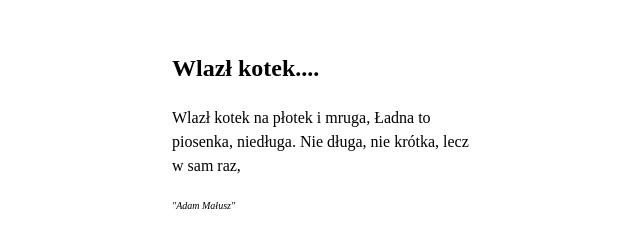
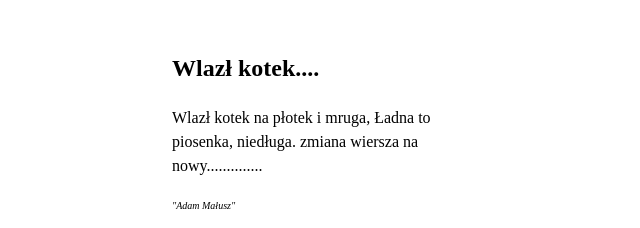
Before and after one commit to damianfaron/git-learning-2-, a website: page index.html in a window 1280 px wide. Shown: the part 239-467 px from the top of the page, without its empty margins (318-958 px from the left). Drawn offline with Linux system fonts and the light colour scheme.

Commit message:
zmiana wiersza

```diff
--- a/index.html
+++ b/index.html
@@ -14,7 +14,7 @@
       <h1> Wlazł kotek....</h1>
       <p>Wlazł kotek na płotek i mruga,
         Ładna to piosenka, niedługa.
-                Nie długa, nie krótka, lecz w sam raz,
+        zmiana wiersza na nowy..............
       </p>
 
       <p class="author">"Adam Małusz"</p>
```
Lines whose indentation alone changed are shown as unchanged.
